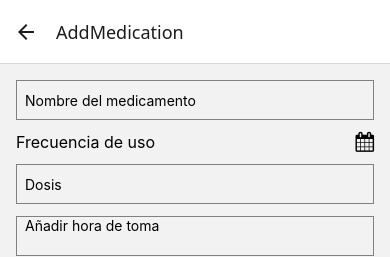
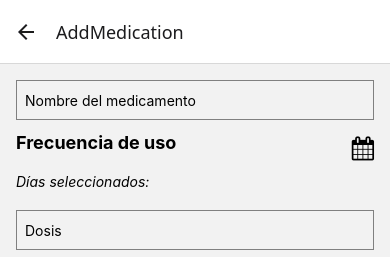
Before and after one commit to ladydi100/edialysis-app, a React Native app: screen /AddMedication in a window 390 px wide. Shown: the top 257 px of the page. Built offline with nearby package versions, Linux system fonts and the light colour scheme.

Commit message:
V2 agregar medicamento llamada api

```diff
--- a/pages/AddMedicationPage.js
+++ b/pages/AddMedicationPage.js
@@ -1,11 +1,9 @@
 import React, { useState } from 'react';
 import { View, Text, TextInput, Button, StyleSheet, TouchableOpacity, Switch, ScrollView, Modal } from 'react-native';
 import DateTimePicker from '@react-native-community/datetimepicker';
-import CalendarPicker from 'react-native-calendar-picker';
 import RNPickerSelect from 'react-native-picker-select';
 import { addMedication } from '../services/medicationService';
 import Icon from 'react-native-vector-icons/FontAwesome';
-
 
 
 const colors = [
@@ -18,32 +16,41 @@ const colors = [
 ];
 
 
+
+const daysOfWeek = [
+  { label: 'Lunes', value: 'Monday' },
+  { label: 'Martes', value: 'Tuesday' },
+  { label: 'Miércoles', value: 'Wednesday' },
+  { label: 'Jueves', value: 'Thursday' },
+  { label: 'Viernes', value: 'Friday' },
+  { label: 'Sábado', value: 'Saturday' },
+  { label: 'Domingo', value: 'Sunday' },
+];
+
+
 const AddMedicationPage = ({ navigation }) => {
   const [medicationName, setMedicationName] = useState('');
   const [dosage, setDosage] = useState('');
   const [time, setTime] = useState(new Date());
-  //const [color, setColor] = useState('');
   const [selectedColor, setSelectedColor] = useState('');
   const [notes, setNotes] = useState('');
   const [alarmEnabled, setAlarmEnabled] = useState(false);
-  const [showDatePicker, setShowDatePicker] = useState(false);
-  const [showCalendarModal, setShowCalendarModal] = useState(false); // Estado para mostrar/ocultar el calendario
-  const [startDate, setStartDate] = useState(null);
-  const [endDate, setEndDate] = useState(null);
   const [times, setTimes] = useState([]);
   const [showTimePicker, setShowTimePicker] = useState(false);
   const [selectedTimeIndex, setSelectedTimeIndex] = useState(null);
+  const [selectedDays, setSelectedDays] = useState([]);
+  const [showDaysModal, setShowDaysModal] = useState(false);
+
 
   const handleSave = async () => {
     const medicationData = {
       name: medicationName,
-      startDate: startDate ? startDate.toISOString() : null,
-      endDate: endDate ? endDate.toISOString() : null,
       dosage,
       times: times.map(t => t.toISOString()),
       color: selectedColor,
       notes,
       alarmEnabled,
+      days: selectedDays,
     };
 
     try {
@@ -68,18 +75,19 @@ const AddMedicationPage = ({ navigation }) => {
     }
   };
 
-  const onDateChange = (date, type) => {
-    if (type === 'END_DATE') {
-      setEndDate(date);
-    } else {
-      setStartDate(date);
-      setEndDate(date);
-    }
-  };
 
   const handleDeleteTime = (index) => {
     const updatedTimes = times.filter((_, i) => i !== index);
     setTimes(updatedTimes);
+  };
+
+
+   const toggleDay = (day) => {
+    if (selectedDays.includes(day)) {
+      setSelectedDays(selectedDays.filter(d => d !== day));
+    } else {
+      setSelectedDays([...selectedDays, day]);
+    }
   };
 
   return (
@@ -92,42 +100,48 @@ const AddMedicationPage = ({ navigation }) => {
         style={styles.input}
       />
 
-      {/* Frecuencia de uso con ícono de calendario */}
-      <TouchableOpacity
-        style={styles.frequencyContainer}
-        onPress={() => setShowCalendarModal(true)}
-      >
-        <Text style={styles.frequencyText}>Frecuencia de uso</Text>
-        <Icon name="calendar" size={20} color="#000" />
+
+  {/* Frecuencia de uso: Selección de días de la semana */}
+      <View style={styles.section}>
+        <TouchableOpacity onPress={() => setShowDaysModal(true)} style={styles.calendarIconContainer}>
+          <Text style={styles.sectionTitle}>Frecuencia de uso</Text>
+          <Icon name="calendar" size={24} color="#000" />
         </TouchableOpacity>
+        <Text style={styles.selectedDaysText}>
+          Días seleccionados: {selectedDays.join(', ')}
+        </Text>
+      </View>
 
-      {/* Mostrar fechas seleccionadas */}
-      {startDate && <Text>Fecha de inicio: {startDate.toDateString()}</Text>}
-      {endDate && <Text>Fecha de fin: {endDate.toDateString()}</Text>}
-
-      {/* Modal para el calendario */}
        <Modal
-  visible={showCalendarModal}
+        visible={showDaysModal}
         transparent={true}
         animationType="slide"
-  onRequestClose={() => setShowCalendarModal(false)}
+        onRequestClose={() => setShowDaysModal(false)}
       >
         <View style={styles.modalContainer}>
-    <View style={styles.calendarContainer}>
-      <CalendarPicker
-        startFromMonday={true}
-        allowRangeSelection={true}
-        onDateChange={onDateChange}
-        previousComponent={<Text style={styles.navText}>‹</Text>} // Flecha izquierda
-        nextComponent={<Text style={styles.navText}>›</Text>} // Flecha derecha
-        monthTitleStyle={styles.monthTitle} // Estilo para el título del mes
-        yearTitleStyle={styles.yearTitle} // Estilo para el año
-        headerWrapperStyle={styles.headerWrapper} // Estilo para el contenedor del encabezado
-      />
-      <Button title="Cerrar" onPress={() => setShowCalendarModal(false)} />
+          <View style={styles.modalContent}>
+            <Text style={styles.modalTitle}>Selecciona los días</Text>
+            {daysOfWeek.map((day, index) => (
+              <TouchableOpacity
+                key={index}
+                style={[
+                  styles.dayButton,
+                  selectedDays.includes(day.value) && styles.dayButtonSelected
+                ]}
+                onPress={() => toggleDay(day.value)}
+              >
+                <Text style={styles.dayButtonText}>{day.label}</Text>
+              </TouchableOpacity>
+            ))}
+            <Button title="Cerrar" onPress={() => setShowDaysModal(false)} />
           </View>
         </View>
       </Modal>
+
+
+
+
+
 
       {/* Dosis */}
       <TextInput
@@ -205,6 +219,7 @@ const AddMedicationPage = ({ navigation }) => {
   );
 };
 
+
 const styles = StyleSheet.create({
   container: {
     flex: 1,
@@ -217,27 +232,30 @@ const styles = StyleSheet.create({
     marginBottom: 12,
     paddingHorizontal: 8,
   },
-  frequencyContainer: {
-    flexDirection: 'row',
+  section: {
+    marginBottom: 20,
+  },
+  sectionTitle: {
+    fontSize: 18,
+    fontWeight: 'bold',
+    marginBottom: 10,
+  },
+  dayButton: {
+    padding: 10,
+    marginVertical: 5,
+    backgroundColor: '#e0e0e0',
+    borderRadius: 5,
     alignItems: 'center',
-    justifyContent: 'space-between',
-    marginBottom: 12,
   },
-  frequencyText: {
+  dayButtonSelected: {
+    backgroundColor: '#a0a0a0',
+  },
+  dayButtonText: {
     fontSize: 16,
   },
-  modalContainer: {
-    flex: 1,
-    justifyContent: 'center',
-    alignItems: 'center',
-    backgroundColor: 'rgba(0, 0, 0, 0.5)',
-  },
- calendarContainer: {
-    backgroundColor: 'white',
-    padding: 10, // Reducir el padding
-    borderRadius: 10,
-    width: '95%', // Ajustar el ancho del calendario
-    maxWidth: 400, // Ancho máximo para pantallas grandes
+  selectedDaysText: {
+    marginTop: 10,
+    fontStyle: 'italic',
   },
   timeContainer: {
     flexDirection: 'row',
@@ -251,9 +269,6 @@ const styles = StyleSheet.create({
     justifyContent: 'space-between',
     marginBottom: 12,
   },
-
-
-
   colorContainer: {
     flexDirection: 'row',
     alignItems: 'center',
@@ -269,30 +284,31 @@ const styles = StyleSheet.create({
     borderRadius: 10,
     marginLeft: 10,
   },
-  navText: {
-    fontSize: 18, // Reducir el tamaño del texto
-    color: '#007AFF',
-    marginHorizontal: 10, // Espacio entre flechas y título
+  calendarIconContainer: {
+    flexDirection: 'row',
+    alignItems: 'center',
+    justifyContent: 'space-between',
   },
-monthTitle: {
-    fontSize: 16, // Tamaño del texto del mes
+  modalContainer: {
+    flex: 1,
+    justifyContent: 'center',
+    alignItems: 'center',
+    backgroundColor: 'rgba(0, 0, 0, 0.5)',
+  },
+  modalContent: {
+    width: '80%',
+    backgroundColor: '#fff',
+    padding: 20,
+    borderRadius: 10,
+  },
+  modalTitle: {
+    fontSize: 18,
     fontWeight: 'bold',
-    color: '#000',
+    marginBottom: 10,
+    textAlign: 'center',
   },
-  yearTitle: {
-    fontSize: 14, // Tamaño del texto del año
-    color: '#000',
-  },
-  headerWrapper: {
-    flexDirection: 'row',
-    justifyContent: 'space-between',
-    alignItems: 'center',
-    paddingHorizontal: 10, // Espacio interno
-    width: '100%', // Asegurar que ocupe todo el ancho
-  },
+});
 
-
-});
 
 
 const pickerSelectStyles = StyleSheet.create({
```
Lines whose indentation alone changed are shown as unchanged.
